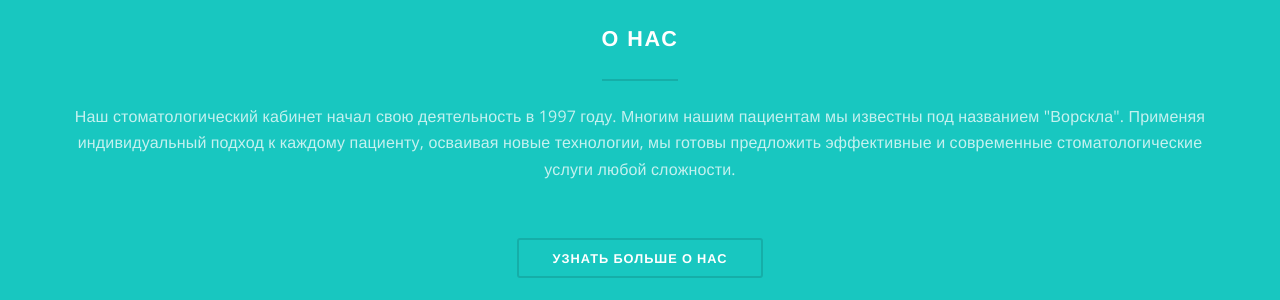
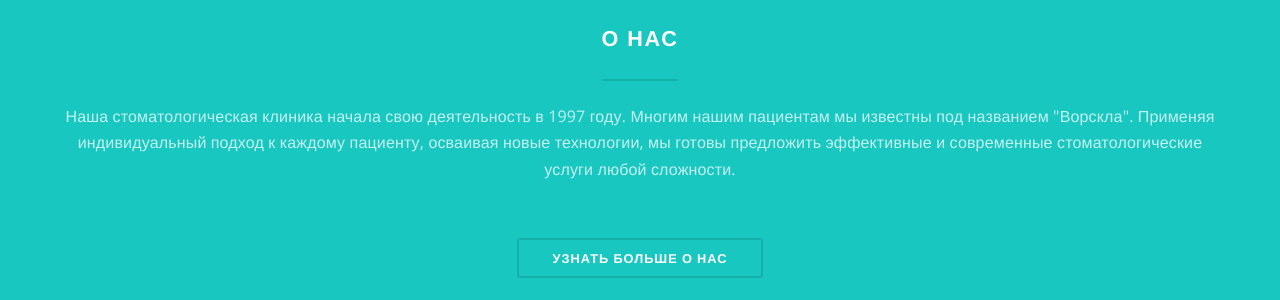
Before and after one commit to laserstom/laserstom.github.io, a Jekyll site: the page built from index.html, in a window 1280 px wide and 900 px high, scrolled down 822 px. Shown: the part 155-455 px from the top of the window. Built offline with Jekyll 4.4.1, drawn with Linux system fonts in a browser that asks for light colours.

Commit message:
seo fix 1

```diff
--- /dev/null
+++ b/404.html
@@ -0,0 +1,5 @@
+---
+layout: page
+title: 404
+---
+<p>Извините но такой страницы нет, через секунду вы будете перенаправлены на главную страницу =)</p>
--- a/_includes/head.html
+++ b/_includes/head.html
@@ -5,7 +5,11 @@
   {% if page.lang == "en" %}
   <title>Laser Dentistry - Dental Clinic in Poltava Ukraine</title>
   {% else %}
-  <title>{% if page.title %}{{ page.title | escape }}{% else %}{{ site.title | escape }}{% endif %} - Полтава</title>
+  <title>{% if page.title %}{{ page.title | escape }} - Полтава{% else %}Стоматология Полтава - клиника "Лазерная стоматология"{% endif %}</title>
+  {% endif %}
+
+  {% if page.url == "/404.html" %}
+  <meta http-equiv="refresh" content="5; url=/">
   {% endif %}
 
   <meta name="description" content="{% if page.excerpt %}{{ page.excerpt | strip_html | strip_newlines | truncate: 160 }}{% else %}{{ site.description }}{% endif %}">
--- a/index.html
+++ b/index.html
@@ -19,7 +19,7 @@
 							<header class="major">
 								<h2>О нас</h2>
 								<p>
-									Наш стоматологический кабинет начал свою деятельность в 1997 году. Многим нашим пациентам мы известны под названием "Ворскла".
+									Наша стоматологическая клиника начала свою деятельность в 1997 году. Многим нашим пациентам мы известны под названием "Ворскла".
 									Применяя индивидуальный подход к каждому пациенту, осваивая новые технологии, мы готовы предложить эффективные и современные стоматологические услуги любой сложности.
 								</p>
 							</header>
```
